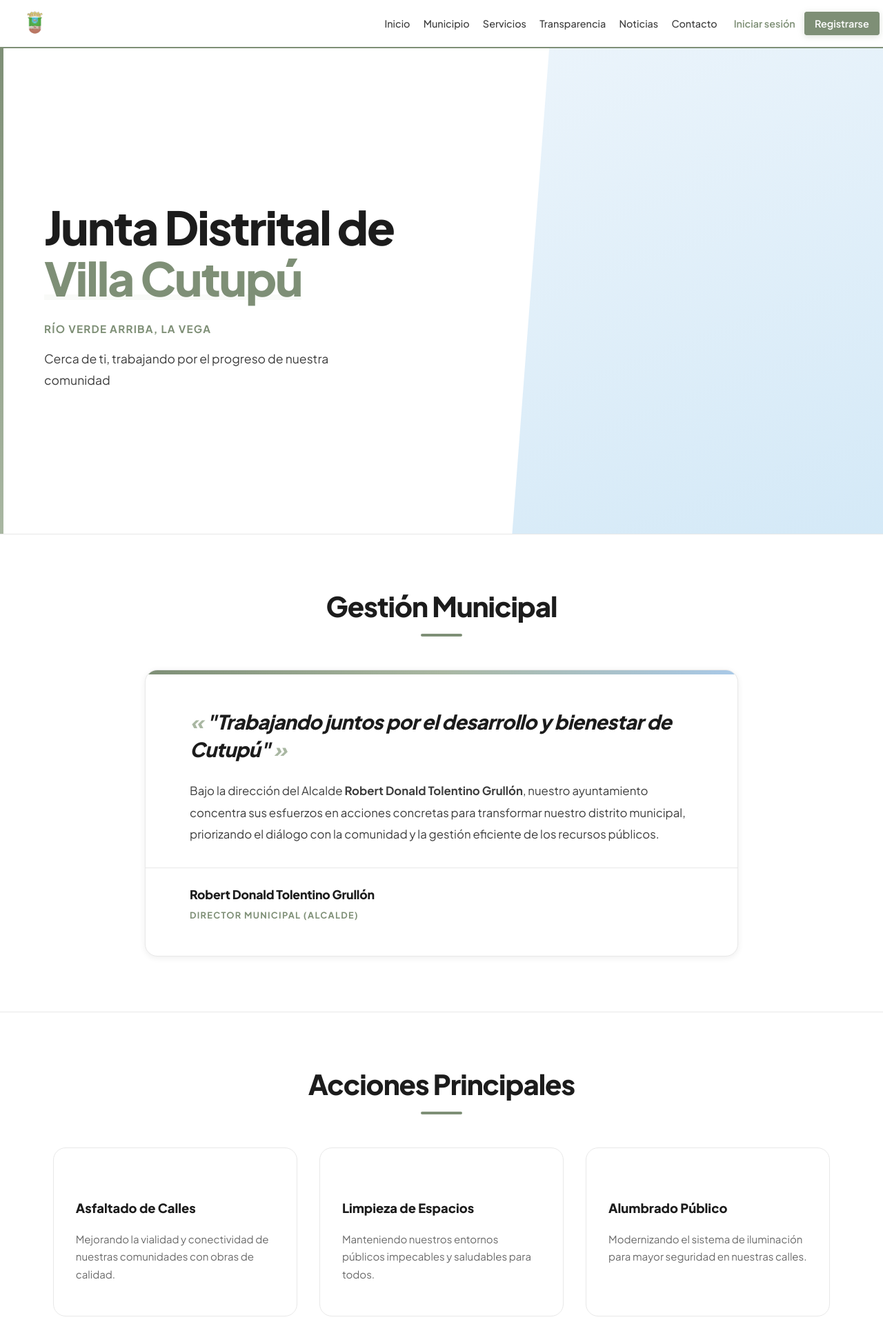
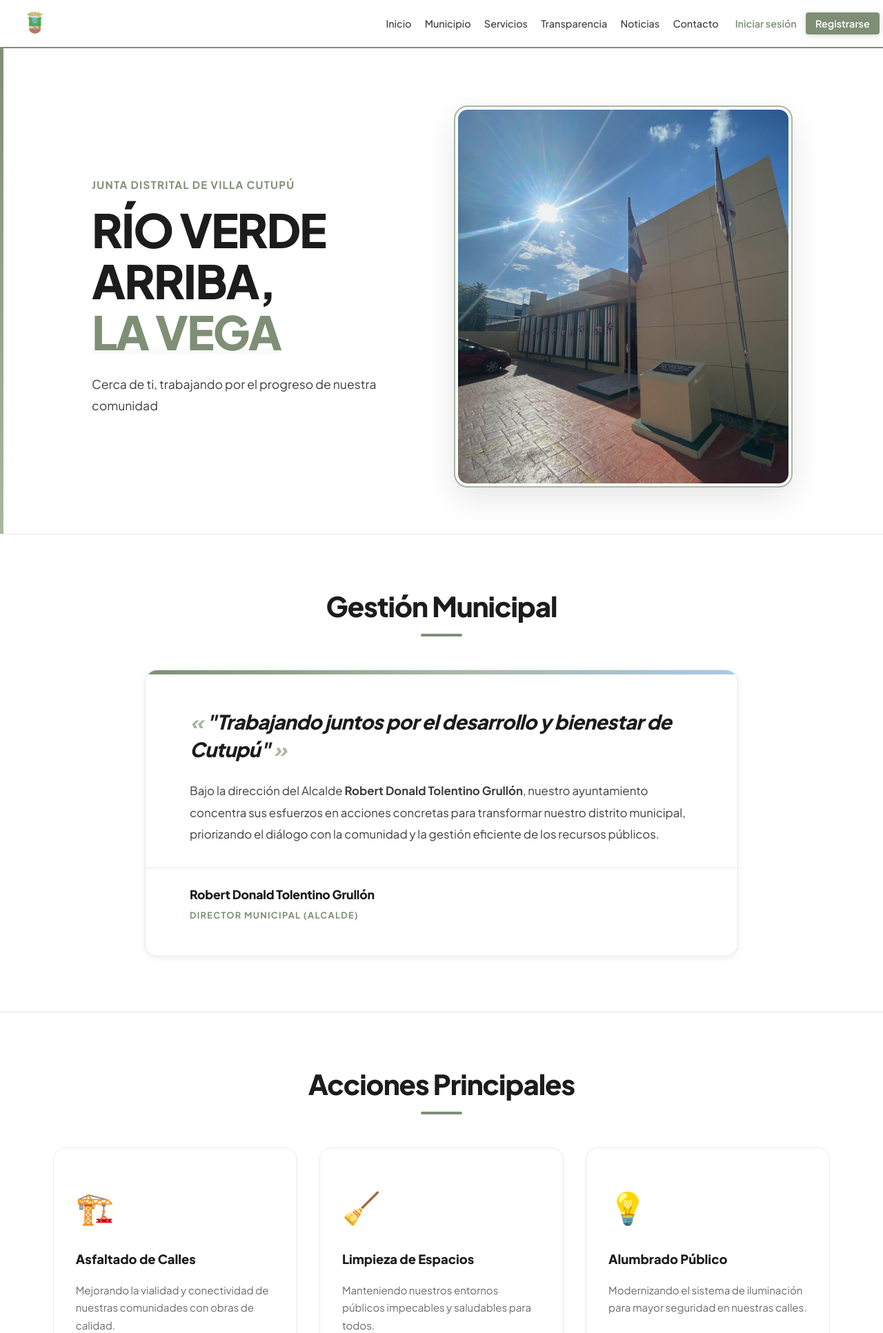
Before and after one commit to luffy098549/final, a Flask app: page / in a window 1280 px wide. Shown: the top 1933 px of the page at 69% size. Run offline with Flask 3, Linux system fonts and the light colour scheme.

Commit message:
Guardando todos los cambios actualizados

```diff
--- a/static/css/main.css
+++ b/static/css/main.css
@@ -165,33 +168,40 @@ img {
 }
 
 .header-logo {
-    height: 52px;
+    height: 50px;
     width: auto;
     object-fit: contain;
 }
 
-/* Navegación mejorada */
+/* NAV - TOTALMENTE A LA DERECHA */
+.main-nav {
+    margin-left: auto;
+}
+
 .main-nav ul {
     display: flex;
     align-items: center;
-    gap: 0.25rem;
+    gap: 0;
     list-style: none;
+    margin: 0;
+    padding: 0;
 }
 
+/* Enlaces sin casi padding */
 .main-nav a {
     color: var(--text-soft);
     text-decoration: none;
     font-size: 0.9rem;
     font-weight: 500;
-    padding: 0.5rem 0.85rem;
-    border-radius: var(--radius-sm);
-    transition: all var(--transition-fast);
+    padding: 0.5rem 0.6rem;
+    transition: color 0.2s ease;
+    white-space: nowrap;
     position: relative;
 }
 
 .main-nav a:hover {
-    color: var(--green-dark);
-    background: var(--green-xlight);
+    color: var(--green);
+    background: none;
 }
 
 /* Efecto de línea inferior en hover */
@@ -211,40 +221,36 @@ img {
     width: 70%;
 }
 
-/* Botones de login/registro mejorados */
+/* Botones simples */
 .main-nav .btn-login {
     background: transparent;
     color: var(--green);
-    border: 1.5px solid var(--beige);
-    margin-left: var(--space-1);
+    border: none;
+    margin-left: 0.3rem;
     font-weight: 600;
-    border-radius: var(--radius-sm);
-    padding: 0.5rem 0.85rem;
-    transition: all var(--transition-fast);
+    padding: 0.5rem 0.6rem;
 }
 
 .main-nav .btn-login:hover {
-    border-color: var(--green);
-    background: var(--green-xlight);
     color: var(--green-dark);
-    transform: translateY(-1px);
+    background: none;
+    text-decoration: underline;
 }
 
 .main-nav .btn-registro {
     background: var(--green);
     color: white;
-    padding: 0.55rem 1.25rem;
-    font-weight: 700;
-    border: 1.5px solid var(--green);
-    border-radius: var(--radius-sm);
+    padding: 0.45rem 0.9rem;
+    font-weight: 600;
+    border-radius: 4px;
+    margin-left: 0.2rem;
     box-shadow: 0 2px 10px rgba(126, 143, 118, 0.28);
     transition: all var(--transition-fast);
 }
 
 .main-nav .btn-registro:hover {
     background: var(--green-dark);
-    border-color: var(--green-dark);
-    transform: translateY(-2px);
+    transform: translateY(-1px);
     box-shadow: 0 6px 18px rgba(126, 143, 118, 0.38);
 }
 
@@ -274,26 +285,62 @@ img {
     bottom: 0;
     width: 5px;
     background: linear-gradient(to bottom, var(--green), var(--green-light));
+    z-index: 2;
 }
 
-/* Bloque azul cielo derecha - mejorado */
-.hero::after {
-    content: '';
-    position: absolute;
-    right: 0;
-    top: 0;
-    bottom: 0;
-    width: 42%;
-    background: linear-gradient(160deg, var(--blue-sky-light) 0%, #d4e9f7 100%);
-    clip-path: polygon(10% 0%, 100% 0%, 100% 100%, 0% 100%);
-    z-index: 0;
+/* Contenedor flexible para el contenido e imagen */
+.hero .container {
+    display: flex;
+    align-items: center;
+    justify-content: space-between;
+    gap: var(--space-5);
+    max-width: 1400px;
+    position: relative;
+    z-index: 2;
 }
 
 .hero-content {
+    flex: 1;
     max-width: 620px;
+    animation: fadeUp 0.8s ease both;
+}
+
+/* Lado derecho con la imagen */
+.hero-right {
+    flex: 1;
+    height: 550px;
+    max-width: 550px;
+    border-radius: var(--radius-lg);
+    overflow: hidden;
+    box-shadow: var(--shadow-lg);
     position: relative;
-    z-index: 2;
-    animation: fadeUp 0.8s ease both;
+    animation: fadeIn 0.8s ease both 0.2s;
+    border: 4px solid var(--white);
+    outline: 2px solid var(--green-light);
+}
+
+.hero-right img {
+    width: 100%;
+    height: 100%;
+    object-fit: cover;
+    display: block;
+    transition: transform 0.6s ease;
+}
+
+.hero-right:hover img {
+    transform: scale(1.05);
+}
+
+/* Overlay sutil */
+.hero-right::after {
+    content: '';
+    position: absolute;
+    top: 0;
+    left: 0;
+    right: 0;
+    bottom: 0;
+    background: linear-gradient(135deg, rgba(126, 143, 118, 0.1) 0%, rgba(43, 106, 158, 0.1) 100%);
+    pointer-events: none;
 }
 
 @keyframes fadeUp {
@@ -1320,114 +1370,3 @@ section {
         scroll-behavior: auto !important;
     }
 }
-
-/* Alto contraste modo oscuro (futuro) */
-@media (prefers-color-scheme: dark) {
-    /* Preparado para futura implementación de modo oscuro */
-}
-
-
-
-
-
-
-
-
-/* ===================================================
-   HEADER - MENÚ PEGADO A LA PARED DERECHA
-   =================================================== */
-.main-header {
-    position: sticky;
-    top: 0;
-    z-index: 100;
-    background: var(--white);
-    border-bottom: 2px solid var(--green);
-    height: 70px;
-}
-
-.main-header .container {
-    display: flex;
-    align-items: center;
-    justify-content: space-between;
-    height: 100%;
-    max-width: 100%;  /* Ocupa todo el ancho */
-    margin: 0;
-    padding: 0 1% 0 2%;  /* Casi nada de padding derecho */
-}
-
-/* LOGO */
-.logo a {
-    display: flex;
-    align-items: center;
-    text-decoration: none;
-}
-
-.header-logo {
-    height: 50px;
-    width: auto;
-}
-
-/* NAV - TOTALMENTE A LA DERECHA */
-.main-nav {
-    margin-left: auto;
-}
-
-.main-nav ul {
-    display: flex;
-    align-items: center;
-    gap: 0;  /* Sin espacio entre items */
-    list-style: none;
-    margin: 0;
-    padding: 0;
-}
-
-/* Enlaces sin casi padding */
-.main-nav a {
-    color: var(--text-soft);
-    text-decoration: none;
-    font-size: 0.9rem;
-    font-weight: 500;
-    padding: 0.5rem 0.6rem;
-    transition: color 0.2s ease;
-    white-space: nowrap;
-}
-
-.main-nav a:hover {
-    color: var(--green);
-    background: none;  /* Sin fondo al hover */
-}
-
-/* Botones simples */
-.main-nav .btn-login {
-    background: transparent;
-    color: var(--green);
-    border: none;  /* Sin borde */
-    margin-left: 0.3rem;
-    font-weight: 600;
-    padding: 0.5rem 0.6rem;
-}
-
-.main-nav .btn-login:hover {
-    color: var(--green-dark);
-    background: none;
-    text-decoration: underline;
-}
-
-.main-nav .btn-registro {
-    background: var(--green);
-    color: white;
-    padding: 0.45rem 0.9rem;
-    font-weight: 600;
-    border-radius: 4px;
-    margin-left: 0.2rem;
-}
-
-.main-nav .btn-registro:hover {
-    background: var(--green-dark);
-    transform: translateY(-1px);
-}
-
-/* Último elemento pegado al borde */
-.main-nav li:last-child a {
-    margin-right: -0.5rem;  /* Aún más pegado a la derecha */
-}
--- a/templates/index.html
+++ b/templates/index.html
@@ -6,10 +6,8 @@
     <title>Junta Distrital de Villa Cutupú - Ayuntamiento</title>
     <link rel="icon" type="image/png" href="{{ url_for('static', filename='img/logo.png') }}">
 
-    <!-- ✅ CORREGIDO: Ruta con url_for -->
     <link rel="stylesheet" href="{{ url_for('static', filename='css/main.css') }}">
 
-    <!-- ✅ OPTIMIZADO: Solo Plus Jakarta Sans (eliminamos Inter) -->
     <link rel="preconnect" href="https://fonts.googleapis.com">
     <link rel="preconnect" href="https://fonts.gstatic.com" crossorigin>
     <link href="https://fonts.googleapis.com/css2?family=Plus+Jakarta+Sans:wght@300;400;500;600;700;800&display=swap" rel="stylesheet">
@@ -42,12 +40,23 @@
 </header>
 
 <main>
-    <!-- HERO SECTION -->
+    <!-- HERO SECTION - CON IMAGEN A LA DERECHA -->
     <section class="hero">
-        <div class="hero-content">
-            <h1>Junta Distrital de<br><span>Villa Cutupú</span></h1>
-            <p class="hero-subtitle">Río Verde Arriba, La Vega</p>
-            <p class="hero-description">Cerca de ti, trabajando por el progreso de nuestra comunidad</p>
+        <div class="container">
+            <div class="hero-content">
+                <p class="hero-subtitle">JUNTA DISTRITAL DE VILLA CUTUPÚ</p>
+                <h1>
+                    RÍO VERDE ARRIBA, <span>LA VEGA</span>
+                </h1>
+                <p class="hero-description">
+                    Cerca de ti, trabajando por el progreso de nuestra comunidad
+                </p>
+            </div>
+            <div class="hero-right">
+                <img src="{{ url_for('static', filename='img/WhatsApp Image 2026-02-20 at 4.43.11 PM.jpeg') }}"
+                     alt="Vista de Villa Cutupú"
+                     loading="lazy">
+            </div>
         </div>
     </section>
 
@@ -72,17 +81,17 @@
             <h2 class="section-title">Acciones Principales</h2>
             <div class="acciones-grid">
                 <div class="accion-card">
-                    <span class="accion-icono"></span>
+                    <span class="accion-icono">🏗️</span>
                     <h3>Asfaltado de Calles</h3>
                     <p>Mejorando la vialidad y conectividad de nuestras comunidades con obras de calidad.</p>
                 </div>
                 <div class="accion-card">
-                    <span class="accion-icono"></span>
+                    <span class="accion-icono">🧹</span>
                     <h3>Limpieza de Espacios</h3>
                     <p>Manteniendo nuestros entornos públicos impecables y saludables para todos.</p>
                 </div>
                 <div class="accion-card">
-                    <span class="accion-icono"></span>
+                    <span class="accion-icono">💡</span>
                     <h3>Alumbrado Público</h3>
                     <p>Modernizando el sistema de iluminación para mayor seguridad en nuestras calles.</p>
                 </div>
@@ -128,8 +137,7 @@
             <div class="vocales-grid">
                 <div class="vocal-card">
                     <div class="vocal-foto">
-                        <!-- ✅ CORREGIDO: Variables correctas -->
-                        <div class="vocal-foto-img" style="background: var(--blue-sky-light); width:100%; height:100%; display:flex; align-items:center; justify-content:center; font-weight:700; color:var(--blue-sky);">YB</div>
+                        <div class="vocal-foto-img">YB</div>
                     </div>
                     <div class="vocal-info">
                         <div class="vocal-name">Yumirí A. Bueno Coste</div>
@@ -138,8 +146,7 @@
                 </div>
                 <div class="vocal-card">
                     <div class="vocal-foto">
-                        <!-- ✅ CORREGIDO: Variables correctas -->
-                        <div class="vocal-foto-img" style="background: var(--blue-sky-light); width:100%; height:100%; display:flex; align-items:center; justify-content:center; font-weight:700; color:var(--blue-sky);">WM</div>
+                        <div class="vocal-foto-img">WM</div>
                     </div>
                     <div class="vocal-info">
                         <div class="vocal-name">Willian Mata Herrera</div>
@@ -148,8 +155,7 @@
                 </div>
                 <div class="vocal-card">
                     <div class="vocal-foto">
-                        <!-- ✅ CORREGIDO: Variables correctas -->
-                        <div class="vocal-foto-img" style="background: var(--blue-sky-light); width:100%; height:100%; display:flex; align-items:center; justify-content:center; font-weight:700; color:var(--blue-sky);">XR</div>
+                        <div class="vocal-foto-img">XR</div>
                     </div>
                     <div class="vocal-info">
                         <div class="vocal-name">Xiomara A. Romano Fernández</div>
@@ -158,8 +164,7 @@
                 </div>
                 <div class="vocal-card">
                     <div class="vocal-foto">
-                        <!-- ✅ CORREGIDO: Variables correctas -->
-                        <div class="vocal-foto-img" style="background: var(--blue-sky-light); width:100%; height:100%; display:flex; align-items:center; justify-content:center; font-weight:700; color:var(--blue-sky);">CC</div>
+                        <div class="vocal-foto-img">CC</div>
                     </div>
                     <div class="vocal-info">
                         <div class="vocal-name">Colipson M. Ceballos López</div>
@@ -168,8 +173,7 @@
                 </div>
                 <div class="vocal-card">
                     <div class="vocal-foto">
-                        <!-- ✅ CORREGIDO: Variables correctas -->
-                        <div class="vocal-foto-img" style="background: var(--blue-sky-light); width:100%; height:100%; display:flex; align-items:center; justify-content:center; font-weight:700; color:var(--blue-sky);">FP</div>
+                        <div class="vocal-foto-img">FP</div>
                     </div>
                     <div class="vocal-info">
                         <div class="vocal-name">Francisco Peña García</div>
@@ -188,9 +192,9 @@
                     <h3>Nuestro Distrito</h3>
                     <p><strong>Río Verde Arriba (Cutupú)</strong> es un distrito municipal con una rica historia en la provincia de La Vega. Hogar de cientos de familias trabajadoras que día a día contribuyen al desarrollo de nuestra comunidad.</p>
                     <div class="dato-mini-grid">
-                        <span><strong></strong> La Vega, R.D.</span>
-                        <span><strong></strong> Comunidad unida</span>
-                        <span><strong></strong> Gestión 2026</span>
+                        <span>📍 La Vega, R.D.</span>
+                        <span>👥 Comunidad unida</span>
+                        <span>📅 Gestión 2026</span>
                     </div>
                 </div>
             </div>
@@ -235,8 +239,8 @@
             <div class="footer-info">
                 <h3>Junta de Distrito Municipal</h3>
                 <p>Villa Cutupú, Río Verde Arriba<br>La Vega, República Dominicana</p>
-                <p> <a href="tel:+18096917111">(809) 691-7111</a></p>
-                <p> <a href="mailto:juntamunicipalrioverdearriba@gmail.com">juntamunicipalrioverdearriba@gmail.com</a></p>
+                <p>📞 <a href="tel:+18096917111">(809) 691-7111</a></p>
+                <p>✉️ <a href="mailto:juntamunicipalrioverdearriba@gmail.com">juntamunicipalrioverdearriba@gmail.com</a></p>
             </div>
             <div class="footer-social">
                 <h3>Síguenos</h3>
@@ -246,7 +250,6 @@
             <div class="footer-horario">
                 <h3>Horario de Oficina</h3>
                 <p>Lunes a Viernes<br>8:00 AM - 2:00 PM</p>
-
             </div>
         </div>
         <div class="copyright">
```
Also changed, not shown: other parts of static/css/main.css (+39 -28 lines), static/img/WhatsApp Image 2026-02-20 at 4.43.11 PM.jpeg (added).
